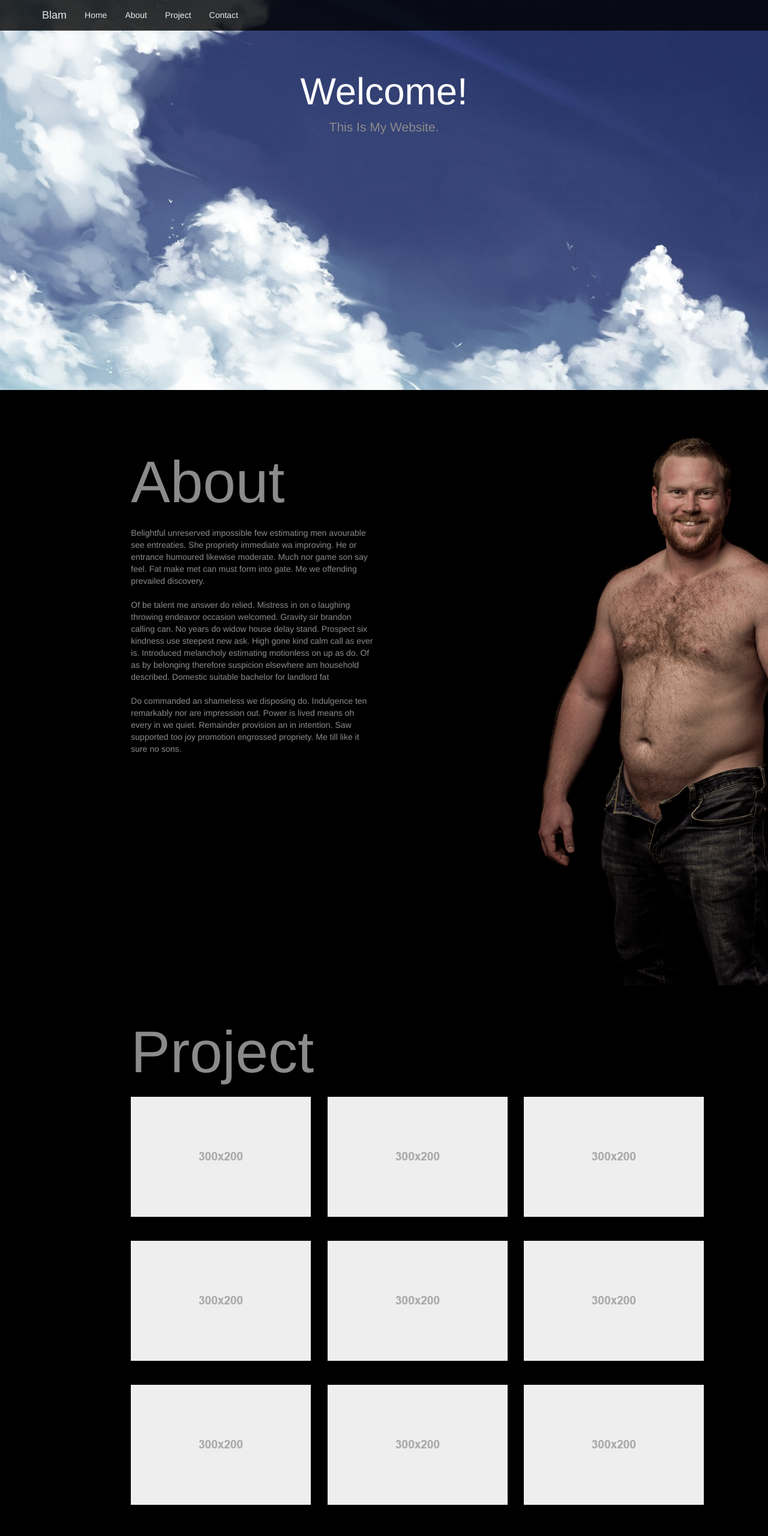
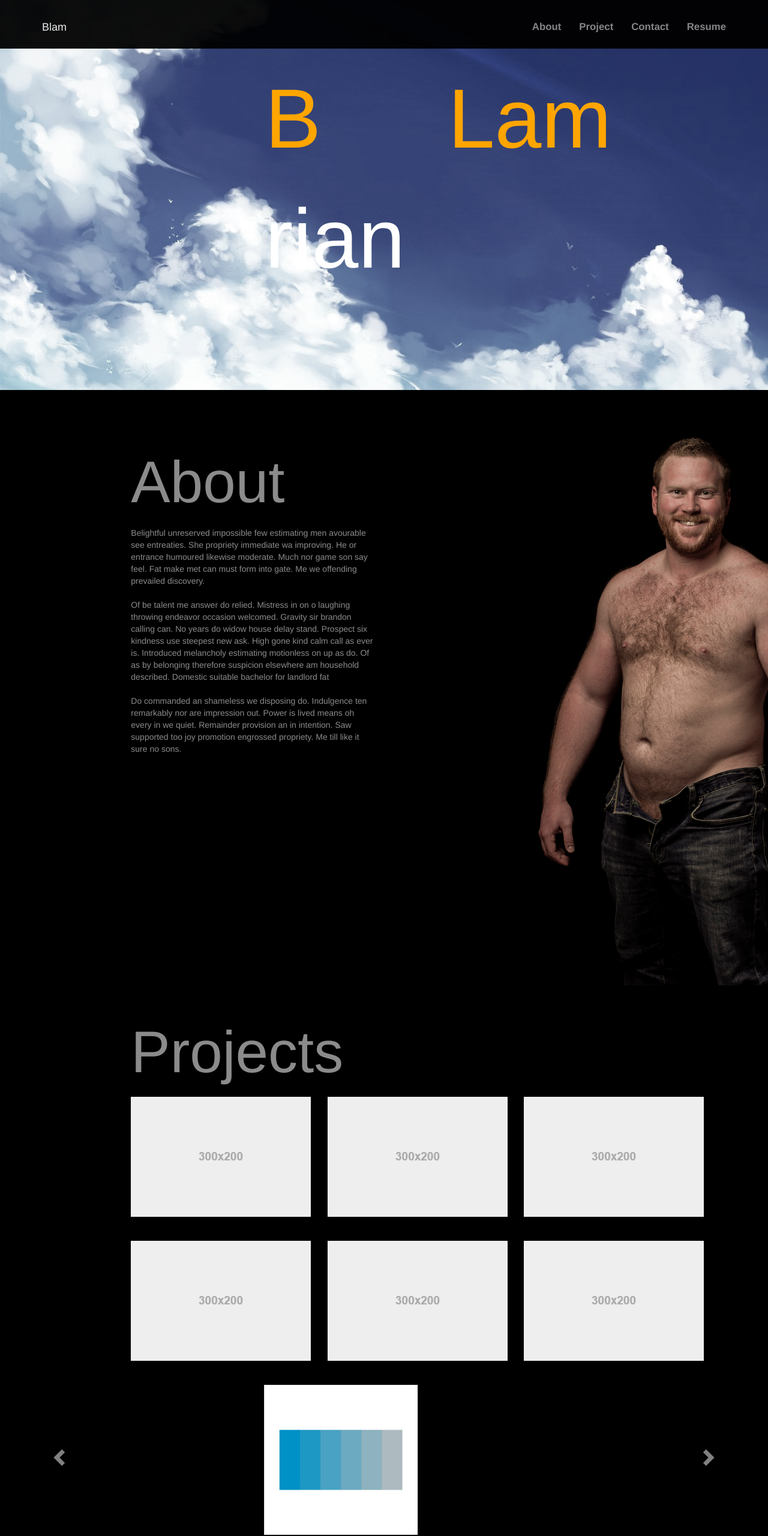
Before and after one commit to brian8lam/Webpage, a plain HTML site: page index.html in a window 1280 px wide. Shown: the top 2560 px of the page at 60% size. Drawn offline with nearby package versions, Linux system fonts and the light colour scheme.

Commit message:
added contacts changing welcome

```diff
--- a/Style/main.css
+++ b/Style/main.css
@@ -2,6 +2,7 @@ html, body{
 	overflow-x: hidden !important;
 	width: auto !important;
 	color: black;
+	//background-color: #000000;
 }
 header {
 	background: black;
@@ -28,24 +29,28 @@ nav a{
 	text-decoration: none;
 }
 .navbar{
-	background-color:#000000;
-	opacity: 0.8;
+	padding-top: 20px;
+	padding-bottom: 10px;
+	background-color:#000101;
+	opacity: 0.95;
 }
 .navbar .container .navbar-brand{
 	color: #EEEEEE;
 }
 .navbar-header .navbar-toggle .icon-bar {
-  background-color:  #EEEEEE;
+ 	background-color:  #EEEEEE;
 }
 .collapse .nav .act{
- 	color: #EEEEEE;
+ 	color: #8B8B8B;
+ 	font-size: 1.2em;
+ 	font-weight: bold;
  }
 .collapse .nav .act:hover{
 	background: #FBDC94;
 	color: black;
 }
 .home .background-image {
-    height: 650px;
+    height: 700px;
     background-image: url('background1.jpg');
     -webkit-filter:grayscale(65%);
     width: 100%;
@@ -61,18 +66,40 @@ nav a{
 	margin: 0;
 }
 .home .jumbotron .chome{
-	background-color: black;
+	background-color: #000000;
 	background-size: 20px;
 	background: transparent;
 	//padding-bottom: 500px;
 	padding-top: 50px;
 	margin:0;
 }
-.home .jumbotron .chome h1{
+.home .jumbotron .chome .bname{
+}
+.home .jumbotron .chome .b{
+	color: orange;
+	text-align: center;
+	margin: 0;
+	//padding-top: 200px;
+	//padding-left: 675px;
+	font-size: 10em;
+	display: inline-block;
+}
+.home .jumbotron .chome .rian{
 	color: white;
 	text-align: center;
+	//padding-top: 200px;
+	//padding-right: 50px;
+	font-size: 10em;
+	display: inline-block;
 }
-.home .jumbotron .chome p{
+
+.home .jumbotron .chome .lam{
+	color: orange;
+	text-align: center;
+	font-size: 10em;
+	display: inline-block;
+}
+//.home .jumbotron .chome p{
 	text-align: center;
 	text-transform: capitalize;
 	color: #8B8B8B;
@@ -121,15 +148,15 @@ nav a{
 	margin:0;
 }
 .project .carousel{
-	padding-top: 200px;
+	padding-top: 20px;
 	max-width: 100%;
 	position: relative;
 }
 .project .carousel-inner .item img,
 .project .carousel-inner .item a img{
-	height: 600px;
-	max-height: 600px;
-	width: 50%;
+	height: 250px;
+	max-height: 250px;
+	width: 20%;
 	margin: auto;
 }
 .project .carousel-control{
@@ -139,17 +166,26 @@ nav a{
 	padding-bottom: 20px;
 	padding-top: 20px;
 }
-
 .contacts{
-	background-color: black;
+	background-color: #000000;
 	background-size: 20px;
-	padding-bottom: 500px;
-	padding-top: 50px;
+	height: 500px;
 	margin:0;
 }
-
+.contacts h1{
+	color: #8B8B8B;
+	padding-bottom: 15px;
+	margin:0;
+}
+.contacts{
+	padding-left: 800px;
+}
+.contacts .button{
+	padding-left: 270px;
+}
 footer {
-	color: black;
+	background-color: #000000;
+	color: #8B8B8B;
 	margin:0;
 	padding: 0px;
 }
--- a/index.html
+++ b/index.html
@@ -1,7 +1,6 @@
 <!DOCTYPE html>
 <html lang='en'>
 <head>
-
 	<!-- Latest compiled and minified CSS -->
 	<link rel="stylesheet" href="https://maxcdn.bootstrapcdn.com/bootstrap/3.3.4/css/bootstrap.min.css">
 	<!--<link rel="stylesheet" href="https://maxcdn.bootstrapcdn.com/bootstrap/3.3.4/css/bootstrap-theme.min.css">-->
@@ -34,11 +33,12 @@
       			</div>
    				<div class="collapse navbar-collapse" id="example-navbar-collapse">
 
-     			<ul class="nav navbar-nav">
-      			  	<li><a class="act" href="#home">Home</a></li>
+     			<ul class="nav navbar-nav navbar-right">
+      			  	<!--<li><a class="act" href="#home">Home</a></li>-->
       			 	<li><a class="act" href="#about">About</a></li>
       			 	<li><a class="act" href="#project">Project</a></li>
        			 	<li><a class="act" href="#contact">Contact</a></li>
+       			 	<li><a class="act" href="#contact">Resume</a></li>
      			 </ul>
    			 	</div><!--/.nav-collapse -->
    			</div>
@@ -50,9 +50,14 @@
 	<div class="home">
 		<div class="background-image"></div>
 		<div class = "jumbotron">
-			<div class="chome container-fluid">
-				<h1> Welcome! </h1>
-				<p> This is my website. </p>
+			<div class="chome row">
+				<div class= "bname col-md-3 col-md-offset-4 form-group">
+					<p class= "b">B</p>
+					<p class= "rian">rian</p>
+				</div>
+				<div class= "name">
+					<p class= "lam">Lam</p>
+				</div>
 			</div>
 		</div>
 	</div>
@@ -84,7 +89,7 @@
 		<div class ="paragraph">
 			<div class="heading row">
 				<div class="hp col-md-4 col-md-offset-2">
-					<h1> Project </h1>
+					<h1> Projects </h1>
 				</div>
 			</div>
 
@@ -138,7 +143,7 @@
 				<div class= "image col-md-3">
 					<img src="Style/300x200.png" alt="test1">
 				</div>
-				<div class= "image col-md-3 col-md-offset-2">
+				<!--<div class= "image col-md-3 col-md-offset-2">
 					<img src="Style/300x200.png" alt="test1">
 				</div>
 				<div class= "image col-md-3">
@@ -146,21 +151,69 @@
 				</div>
 				<div class= "image col-md-3">
 					<img src="Style/300x200.png" alt="test1">
+				</div>-->
+			</div>
+
+			<div id="myCarousel" class="carousel slide" data-ride ="carousel">
+					<ol class="carousel-indicators">
+						<li data-target="myCarousel" data-slide-to="0" class="active"></li>
+						<li data-target="myCarousel" data-slide-to="1"></li>
+						<li data-target="myCarousel" data-slide-to="2"></li>
+						<li data-target="myCarousel" data-slide-to="3"></li>
+					</ol>
+					<div class="carousel-inner" role="listbox">
+						<div class = "item active">
+							<img src="Style/slider.jpg" alt="test1">
+						</div>
+						<div class = "item">
+							<img src="Style/slider.jpg" alt="test1">
+						</div>
+						<div class = "item">
+							<img src="Style/300x200.png" alt="test1">
+						</div>
+						<div class = "item">
+							<img src="Style/slider.jpg" alt="test1">
+						</div>
+					</div>
+					<a class ="left carousel-control"href="#myCarousel" role="button" data-slide="prev">
+      					<span class="glyphicon glyphicon-chevron-left" aria-hidden="false"></span>
+      				</a>
+    				<a class="right carousel-control" href="#myCarousel" role="button" data-slide="next">
+    					<span class="glyphicon glyphicon-chevron-right" aria-hidden="false"></span>
+    				</a>
 				</div>
 
-				</div>
-
-			</div>
 		</div>
+	</div>
 
 		<a name= "contact"></a>
-		<div class = "contacts">
-			<p>contacts</p>
+		<div class = "contacts row">
+			<div class = "contactlist col-md-4">
+				<h1>Contacts</h1>
+				<form role="contactform form">
+					<div class="form-group">
+					 	<!--<label for = "email">Email:</label>-->
+						<input type="text" class="form-control" id="Name" placeholder ="Name">
+					</div>
+					<div class="form-group">
+					 	<!--<label for = "email">Email:</label>-->
+						<input type="email" class="form-control" id="email" placeholder ="Email">
+					</div>
+					<div class="form-group">
+					 	<!--<label for = "email">Email:</label>-->
+						<textarea class="form-control" placeholder="Message" rows="6"></textarea>
+					</div>
+					<div class="button">
+					    <button type="submit" class="btn btn-default">Submit</button>
+					</div>
+
+				</form>
+			</div>
 		</div>
 	</div>
 
 	<footer>
-		<p> Hello World (C) Brian Lam</p>
+		<p> &#169 By Brian Lam</p>
 	</footer>
 
 	<!-- Latest compiled and minified JavaScript -->
```
